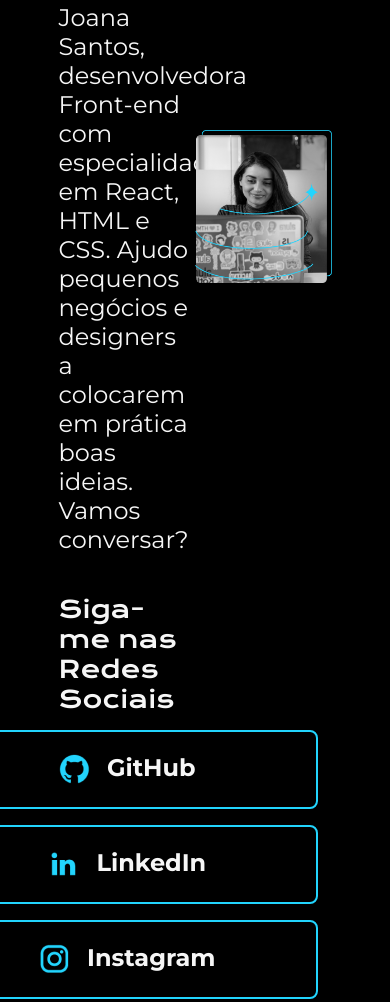
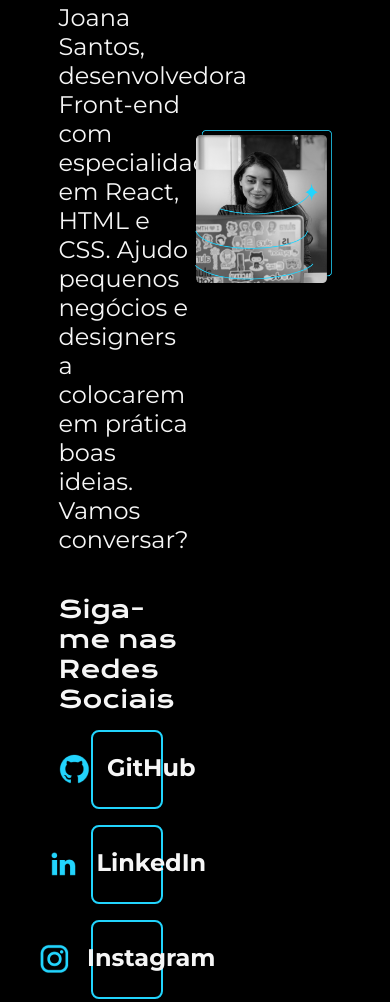
Before and after one commit to malucpdassio/curso-fly, a plain HTML site: page 06-html-css-classe-posicionameno/index.html in a window 390 px wide. Shown: the part 671-1673 px from the top of the page. Drawn offline with nearby package versions, Linux system fonts and the light colour scheme.

Commit message:
Conclusão do Curso RESPONSIVIDADE

```diff
--- a/06-html-css-classe-posicionameno/style/style.css
+++ b/06-html-css-classe-posicionameno/style/style.css
@@ -79,7 +79,7 @@ body{
     justify-content: center;
     gap: 16px;
     border: 2px #22D4FD solid;
-    width: 378px;
+    width: 50%;
     padding: 21.5px 0;
     border-radius: 8px;
     text-align: center;
```
